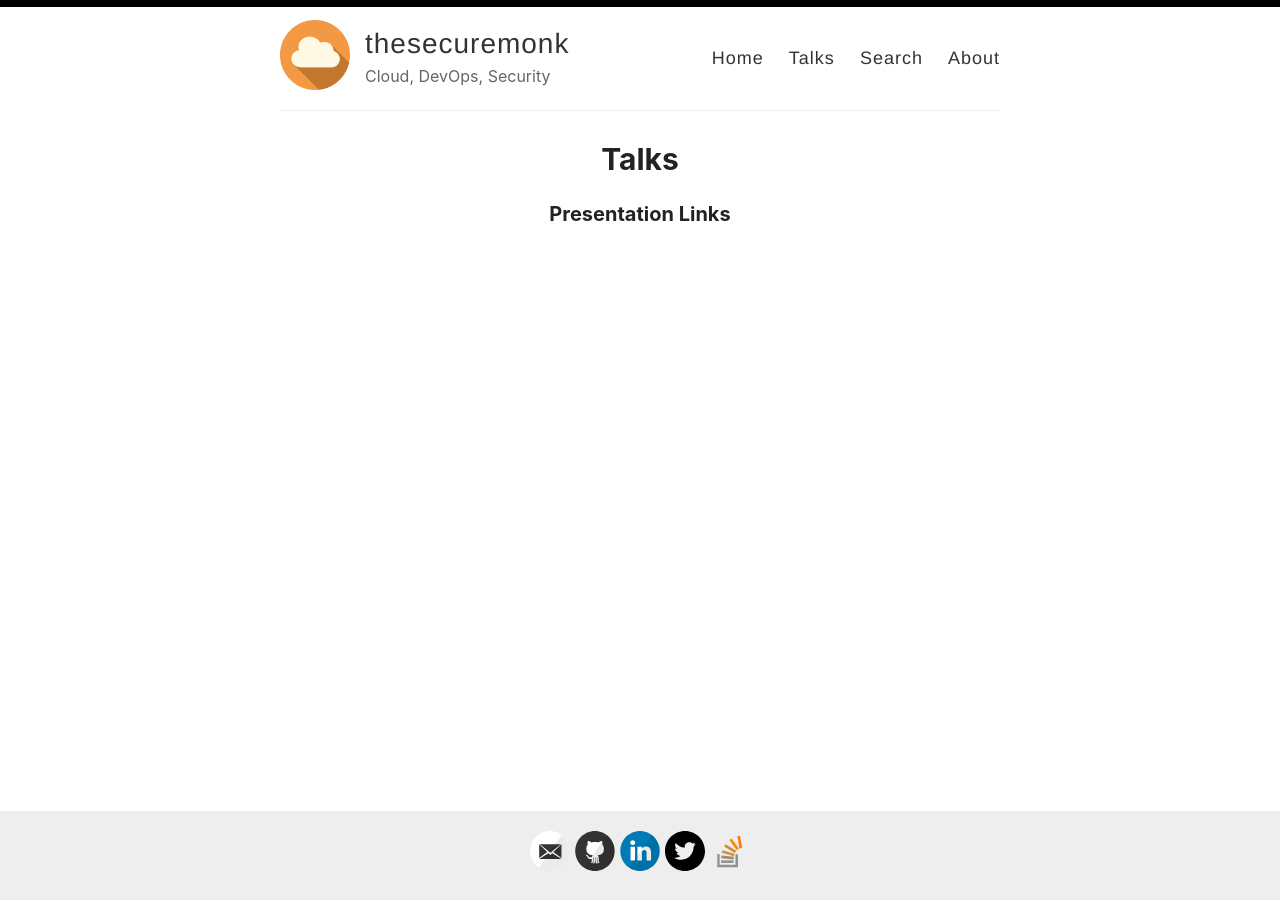
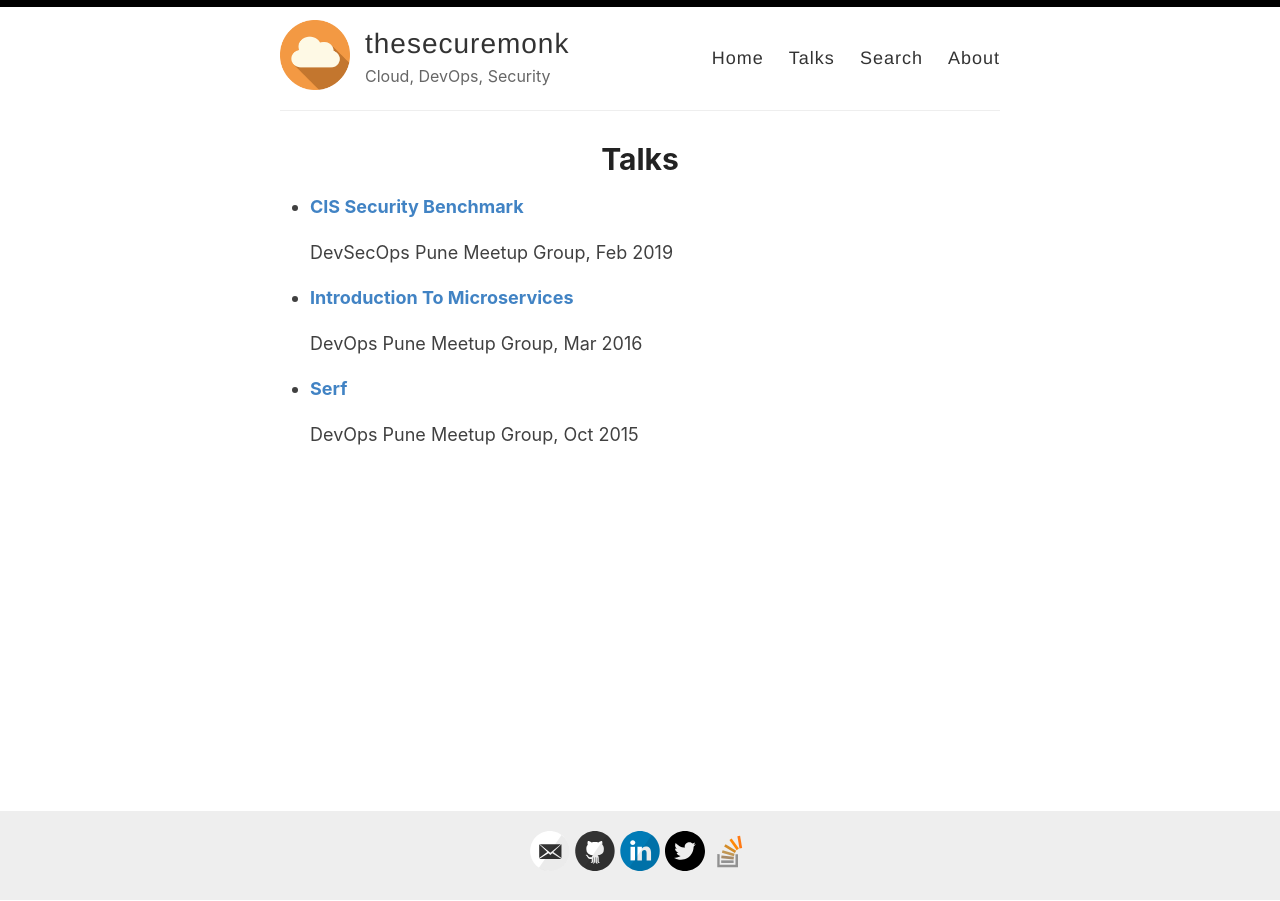
Before and after one commit to rahulkhengare/thesecuremonk.com, a Jekyll site: the page built from _pages/talks.md, in a window 1280 px wide. Built offline with Jekyll 4.4.1, drawn with Linux system fonts in a browser that asks for light colours.

Commit message:
Added talks links

```diff
--- a/_pages/talks.md
+++ b/_pages/talks.md
@@ -4,4 +4,14 @@ title: Talks
 permalink: /talks/
 ---
 
-### Presentation Links
+* **[CIS Security Benchmark](https://www.slideshare.net/rahulkhengare/cis-compliance)**
+
+    DevSecOps Pune Meetup Group, Feb 2019
+
+* **[Introduction To Microservices](https://www.slideshare.net/rahulkhengare/introduction-to-microservices-devops-pune-meetup)**
+
+    DevOps Pune Meetup Group, Mar 2016
+
+* **[Serf](https://www.slideshare.net/rahulkhengare/serfdevops-pune)**
+
+    DevOps Pune Meetup Group, Oct 2015
```
